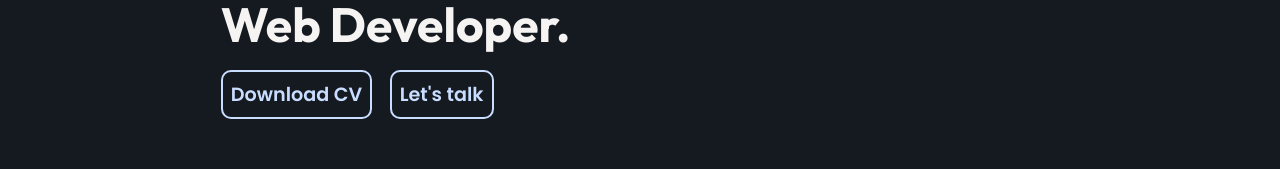
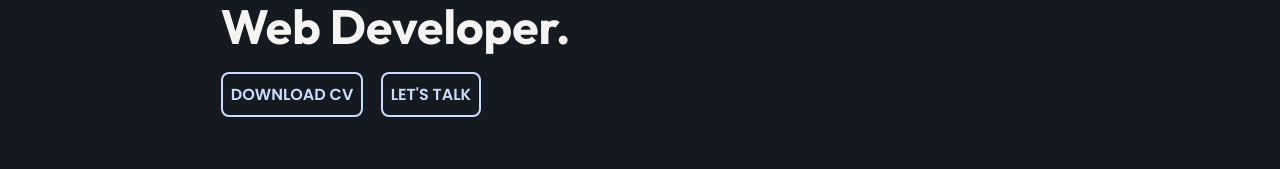
Before and after one commit to JuanGiacobbe/portfolio, a React (Create React App) app: page / in a window 1280 px wide. Shown: the part 409-578 px from the top of the page. Built offline with nearby package versions, Linux system fonts and the light colour scheme.

Commit message:
fixed contact section

```diff
--- a/src/App.css
+++ b/src/App.css
@@ -46,6 +46,17 @@ a {
 }
 
 
+.btn {
+    width: fit-content;
+    border-radius: .5rem;
+    padding: .5rem;
+    cursor: pointer;
+    transition: var(--transition);
+    font-weight: 600;
+    font-size: 1rem;
+    text-transform: uppercase;
+}
+
 .capitalize {
     text-transform: capitalize;
 }
--- a/src/components/about/about.css
+++ b/src/components/about/about.css
@@ -34,7 +34,7 @@
     max-height: 300px;
     object-fit: cover;
     object-position: center;
-    border-radius: 10px;
+    border-radius: .25rem;
     width: 90%;
     overflow: hidden;
     cursor: pointer;
--- a/src/components/contact/ContactForm.css
+++ b/src/components/contact/ContactForm.css
@@ -9,8 +9,8 @@
     font-family: var(--title);
     background: none;
     width: 20vw;
-    padding: 10px;
-    margin: 7px;
+    padding: .7rem;
+    margin: .5rem;
     border: 1px solid var(--white);
     border-radius: 5px;
     color: var(--white);
@@ -35,25 +35,20 @@
     max-height: 40vh;
     min-height: 20vh;
     background: none;
-    padding: 10px;
-    margin: 7px;
+    padding: .7rem;
+    margin: .5rem;
     border: 2px solid var(--rose);
-    border-radius: 5px;
+    border-radius: .25rem;
     color: var(--white);
     font-family: var(--title);
     font-size: 1.2rem;
 }
 
 .submit {
-    font-size: 1.2rem;
     color: var(--white);
     background: none;
-    margin-top: 10px;
-    padding: 7px;
-    border-radius: 5px;
+    margin-top: .7rem;
     border: 1px solid var(--white);
-    cursor: pointer;
-    transition: all .3s ease;
 }
 
 .submit:hover {
--- a/src/components/contact/ContactForm.jsx
+++ b/src/components/contact/ContactForm.jsx
@@ -9,11 +9,13 @@ export default function ContactForm() {
     const activeName = () => {
         if(name === false) {
             setName(true);
+            setMail(false);
         }
     }
     const activeMail = () => {
         if(mail === false) {
             setMail(true);
+            setName(false);
         }
     }
 
@@ -22,7 +24,7 @@ export default function ContactForm() {
             <input type='text' className={`input ? ${name ? 'name-active' : ''}`} onClick={activeName} placeholder='your name'/>
             <input type='email' className={`input ? ${mail ? 'mail-active' : ''}`} onClick={activeMail} placeholder='your email'/>
             <textarea type='text' className='msg' placeholder='message'/>
-            <input type='submit' className='submit' value='submit'/>
+            <input type='submit' className='btn submit' value='submit'/>
 
         </form>
     );
--- a/src/components/home/CTA.jsx
+++ b/src/components/home/CTA.jsx
@@ -5,8 +5,8 @@ import './cta.css';
 export default function CTA() {
 	return(
 		<div className='cta'>
-			<a href={CV} className='btn' download>Download CV</a>
-			<a href='#contact' className='btn'>Let's talk</a>
+			<a href={CV} className='btn home-btn' download>Download CV</a>
+			<a href='#contact' className='btn home-btn'>Let's talk</a>
 		</div>
 	)
 }
--- a/src/components/home/cta.css
+++ b/src/components/home/cta.css
@@ -5,18 +5,11 @@
 }
 
 
-.btn {
-	width: fit-content;
+.home-btn {
 	color: var(--lightblue);
 	border: 2px solid var(--lightblue);
 	background-color: none;
-	border-radius: 10px;
-	font-size: 1.2rem;
-	font-weight: 600;
-	padding: .5rem;
 	margin-right: 5%;
-	cursor: pointer;
-	transition: var(--transition);
 }
 
 .btn:hover {
```
